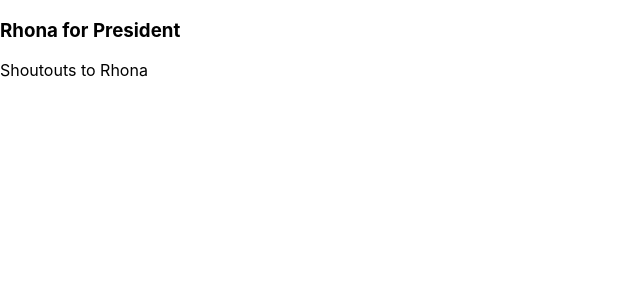
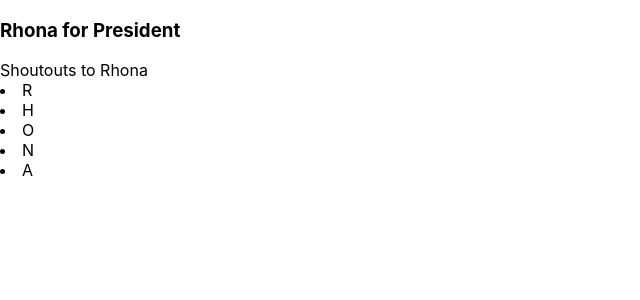
Before and after one commit to MartinnnnOwuor/react-shopping-cart, a React (Create React App) app in the folder shopping-cart/: page / in a window 1280 px wide. Shown: the top 300 px of the page, without its empty margins (0-640 px from the left). Built offline with nearby package versions, Linux system fonts and the light colour scheme.

Commit message:
update initial commit dev

```diff
--- a/shopping-cart/src/App.js
+++ b/shopping-cart/src/App.js
@@ -5,6 +5,7 @@ import MainContent from "./component/MainContent";
 function App() {
   return <>
       <MainContent />
+
   </>;
 }
 
--- a/shopping-cart/src/component/MainContent.jsx
+++ b/shopping-cart/src/component/MainContent.jsx
@@ -1,8 +1,11 @@
+import ShoppingList from "./ShoppingList";
+
 const MainContent = () => {
   return (
     <>
       <h3 className="title">Rhona for President</h3>
       <span className="text">Shoutouts to Rhona</span>
+      <ShoppingList />
     </>
   );
 };
--- /dev/null
+++ b/shopping-cart/src/component/ShoppingList.jsx
@@ -0,0 +1,13 @@
+import React from 'react'
+
+export default function ShoppingList() {
+  return (
+    <div>
+      <li>R</li>
+      <li>H</li>
+      <li>O</li>
+      <li>N</li>
+      <li>A</li>
+    </div>
+  )
+}
```
